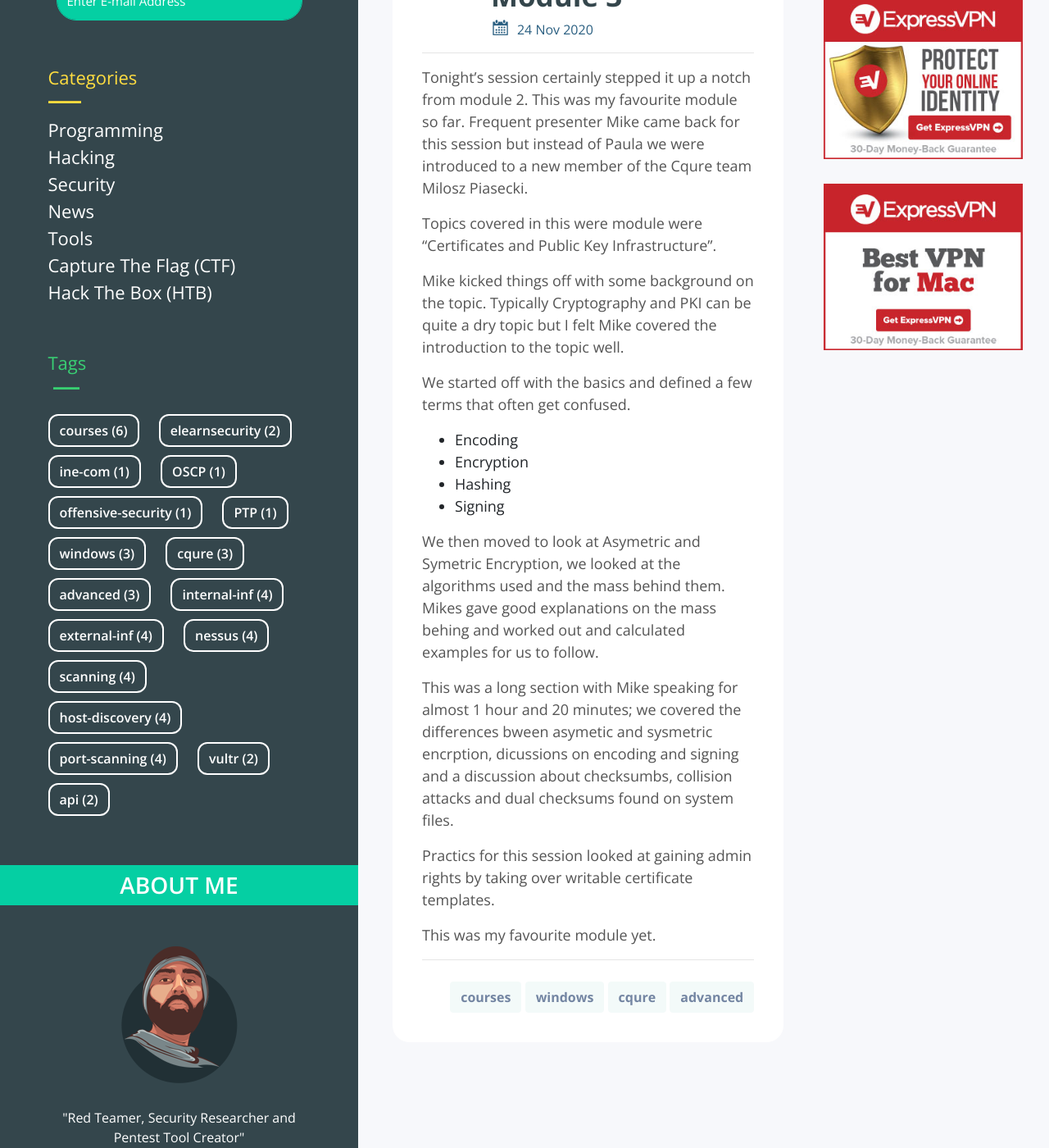
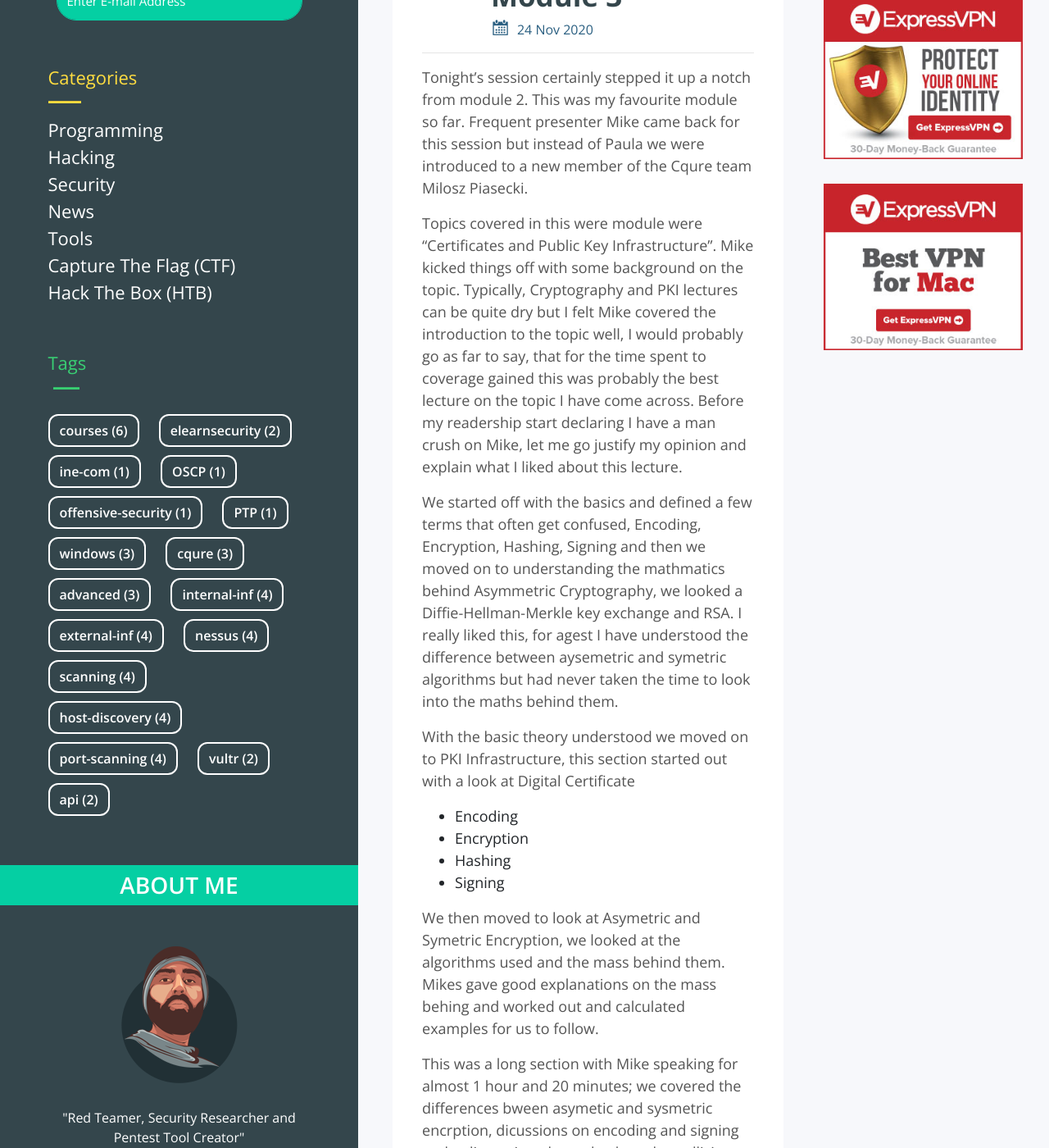
Before and after one commit to cleverberry/evilsaint, a Jekyll site: the page built from _posts/2020-11-24-cqure-academy-advanced-windows-security-course-2021-module-3.md, in a window 1280 px wide and 1400 px high, scrolled down 478 px. Shown: the whole window at 82% size. Built offline with Jekyll 4.4.1, drawn with Linux system fonts in a browser that asks for light colours; nearby versions of some CDN libraries; a style sheet for code colours, icons or effects is not loaded; some of the changed text lies outside the part shown.

Commit message:
Update 2020-11-24-cqure-academy-advanced-windows-security-course-2021-module-3.md

```diff
--- a/_posts/2020-11-24-cqure-academy-advanced-windows-security-course-2021-module-3.md
+++ b/_posts/2020-11-24-cqure-academy-advanced-windows-security-course-2021-module-3.md
@@ -31,11 +31,11 @@
 
 Tonight's session certainly stepped it up a notch from module 2. This was my favourite module so far.  Frequent presenter Mike came back for this session but instead of Paula we were introduced to a new member of the Cqure team Milosz Piasecki.
 
-Topics covered in this were module were "Certificates and Public Key Infrastructure".
+Topics covered in this were module were "Certificates and Public Key Infrastructure". Mike kicked things off with some background on the topic. Typically, Cryptography and PKI lectures can be quite dry but I felt Mike covered the introduction to the topic well, I would probably go as far to say, that for the time spent to coverage gained this was probably the best lecture on the topic I have come across. Before my readership start declaring I have a man crush on Mike, let me go justify my opinion and explain what I liked about this lecture.
 
-Mike kicked things off with some background on the topic. Typically Cryptography and PKI can be quite a dry topic but I felt Mike covered the introduction to the topic well.
+We started off with the basics and defined a few terms that often get confused, Encoding, Encryption, Hashing, Signing and then we moved on to understanding the mathmatics behind Asymmetric Cryptography, we looked a Diffie-Hellman-Merkle key exchange and RSA. I really liked this, for agest I have understood the difference between aysemetric and symetric algorithms but had never taken the time to look into the maths behind them.
 
-We started off with the basics and defined a few terms that often get confused.
+With the basic theory understood we moved on to PKI Infrastructure, this section started out with a look at Digital Certificate
 
 <ul>
 <li>Encoding</li>
@@ -51,3 +51,23 @@
 Practics for this session looked at gaining admin rights by taking over writable certificate templates.
 
 This was my favourite module yet.
+
+
+### Rating
+
+Remember these are relative to my own experiences and prior knowledge
+
+<dl>
+<dt>Enjoyment:</dt>
+<dd>7/10</dd>
+<dt>Difficultry:</dt>
+<dd>6/10</dd>
+<dt>Labs:</dt>
+<dd>7/10</dd>
+</dl>
+
+### References
+
+https://en.wikipedia.org/wiki/X.509
+https://www.ssl.com/faqs/what-is-an-x-509-certificate/
+https://social.technet.microsoft.com/wiki/contents/articles/7421.active-directory-certificate-services-ad-cs-public-key-infrastructure-pki-design-guide.aspx
```
